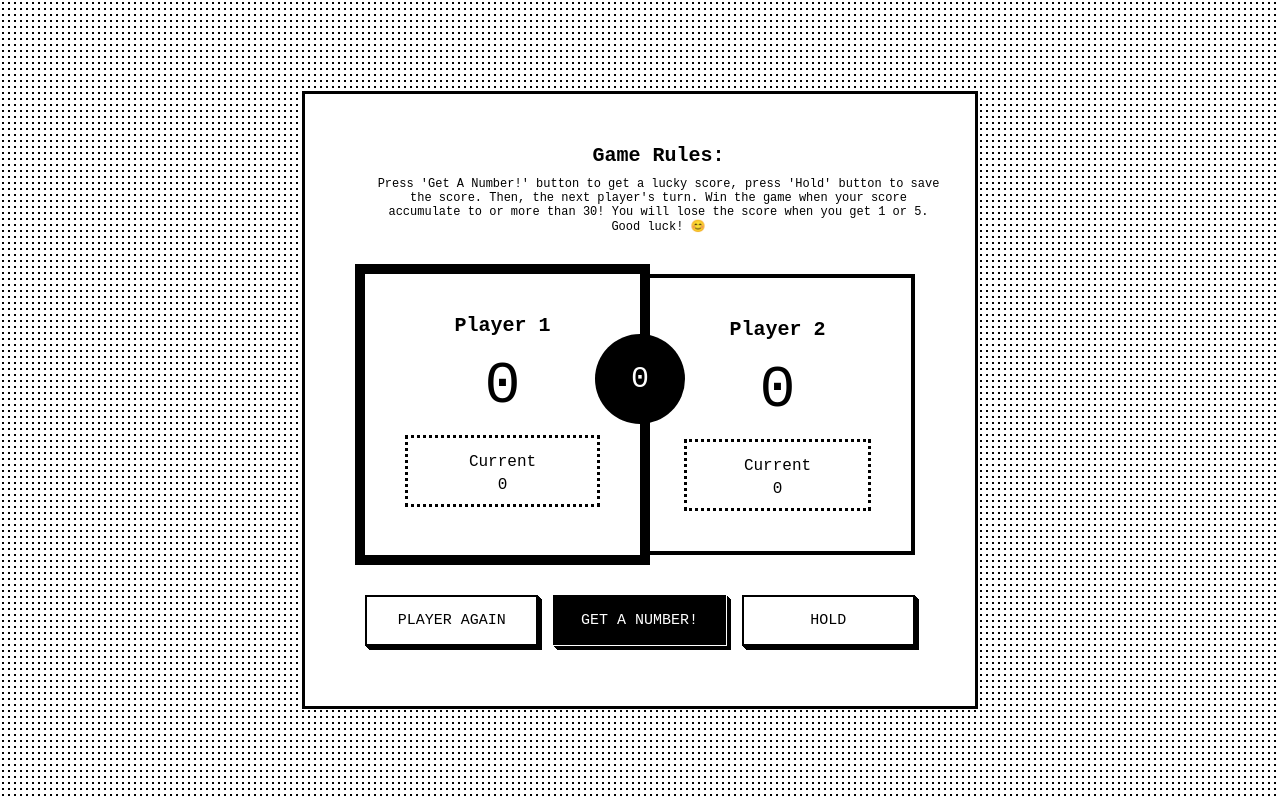
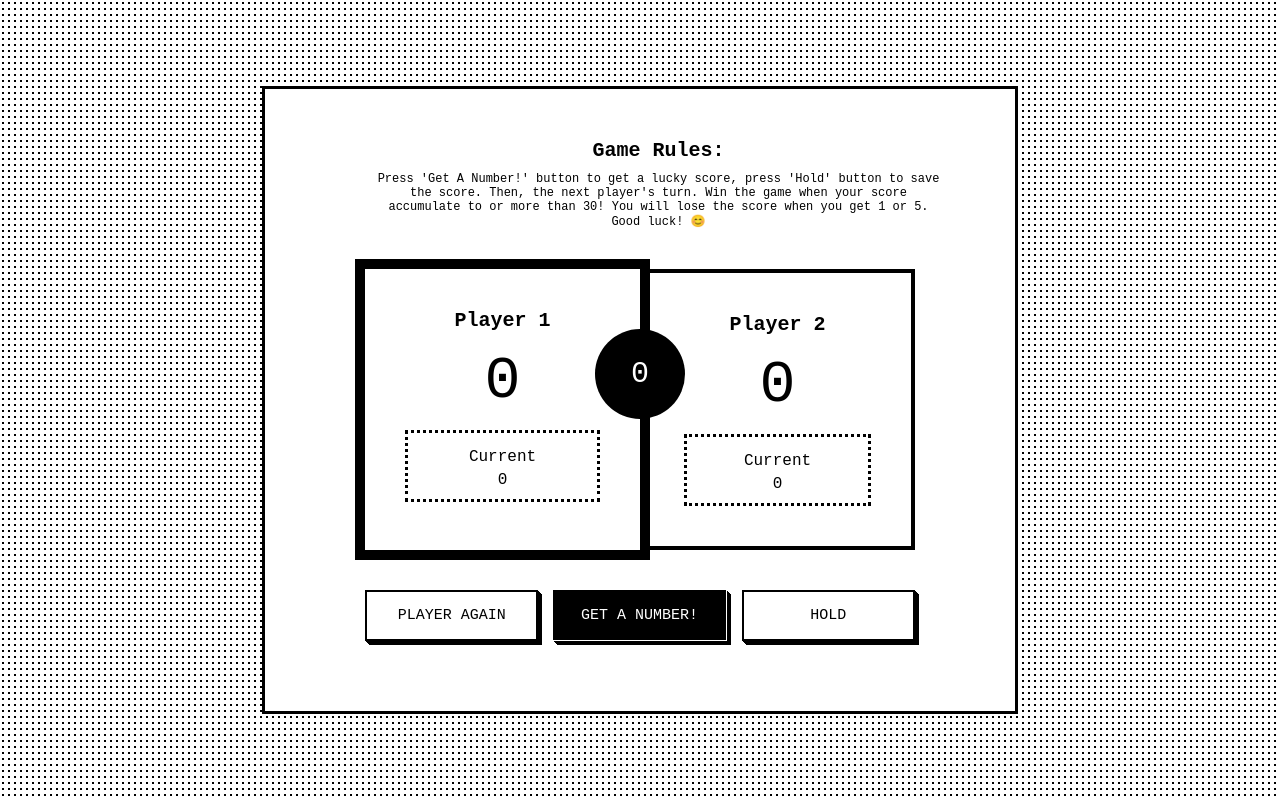
Before and after one commit to yingyingszeto/Lucky-Number-Game, a plain HTML site: page index.html in a window 1280 px wide. Drawn offline with Linux system fonts and the light colour scheme.

Commit message:
adjust container size

```diff
--- a/scss/style.scss
+++ b/scss/style.scss
@@ -34,7 +34,7 @@ body {
   position: relative;
   border: 3px solid $main-color;
   background-color: $base-color;
-  padding: 40px 60px 60px 60px;
+  padding: 40px 100px 70px 100px;
 }
 
 .title-wrapper {
```
Also changed, not shown: css/style.css, 1 other file.
